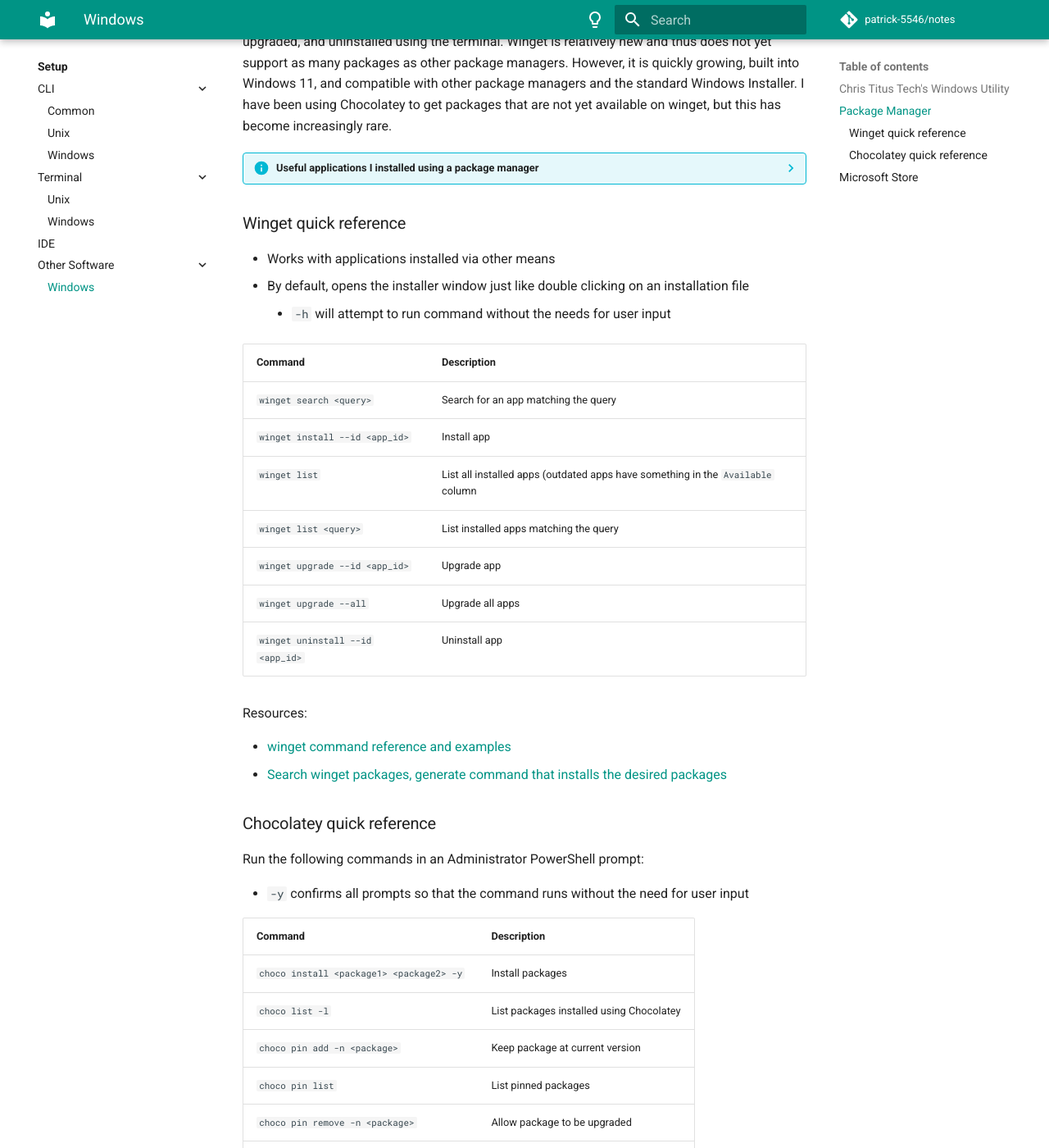
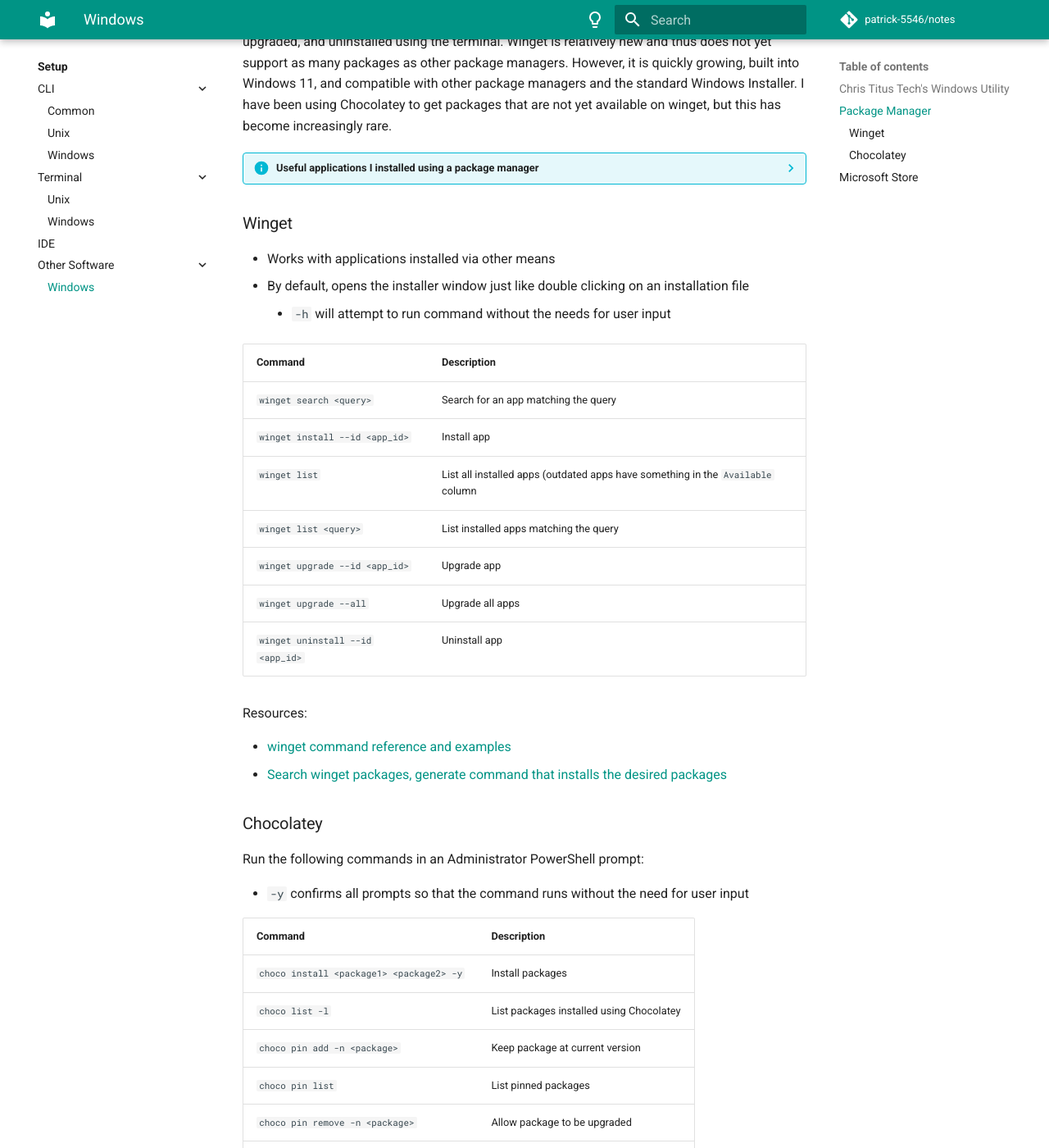
Before and after one commit to patrick-5546/notes, an MkDocs documentation site: the page built from docs/setup/software/windows-software.md, in a window 1280 px wide and 1400 px high, scrolled down 573 px. Shown: the whole window at 82% size. Built offline with MkDocs 1.6.1 and Material for MkDocs 9.7.7, drawn with Linux system fonts in a browser that asks for light colours; plug-ins that fetch from the network failed and are left out; comment, search, counter and statistics services are not loaded.

```diff
--- a/docs/setup/software/windows-software.md
+++ b/docs/setup/software/windows-software.md
@@ -31,7 +31,7 @@ packages that are not yet available on winget, but this has become increasingly
     | TreeSize Free | Disk space manager, shows sizes of folders including all subfolders |
     | VLC | Media player supporting most of media codecs and video formats; basic video editor |
 
-### Winget quick reference
+### Winget
 
 - Works with applications installed via other means
 - By default, opens the installer window just like double clicking on an installation file
@@ -52,7 +52,7 @@ Resources:
 - [winget command reference and examples](https://docs.microsoft.com/en-us/windows/package-manager/winget/#commands)
 - [Search winget packages, generate command that installs the desired packages](https://winstall.app/)
 
-### Chocolatey quick reference
+### Chocolatey
 
 Run the following commands in an Administrator PowerShell prompt:
 
```
Also changed, not shown: docs/reference/unix.md (+2 -22 lines).
